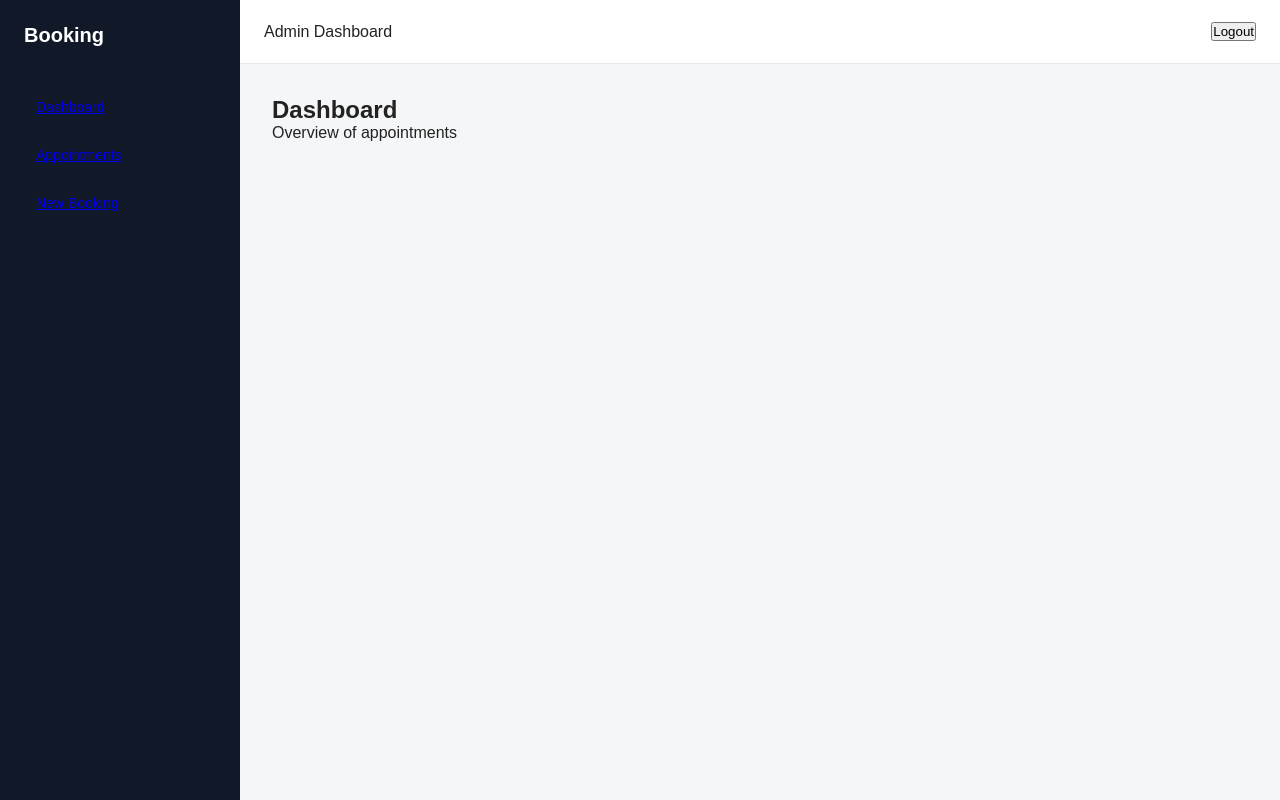
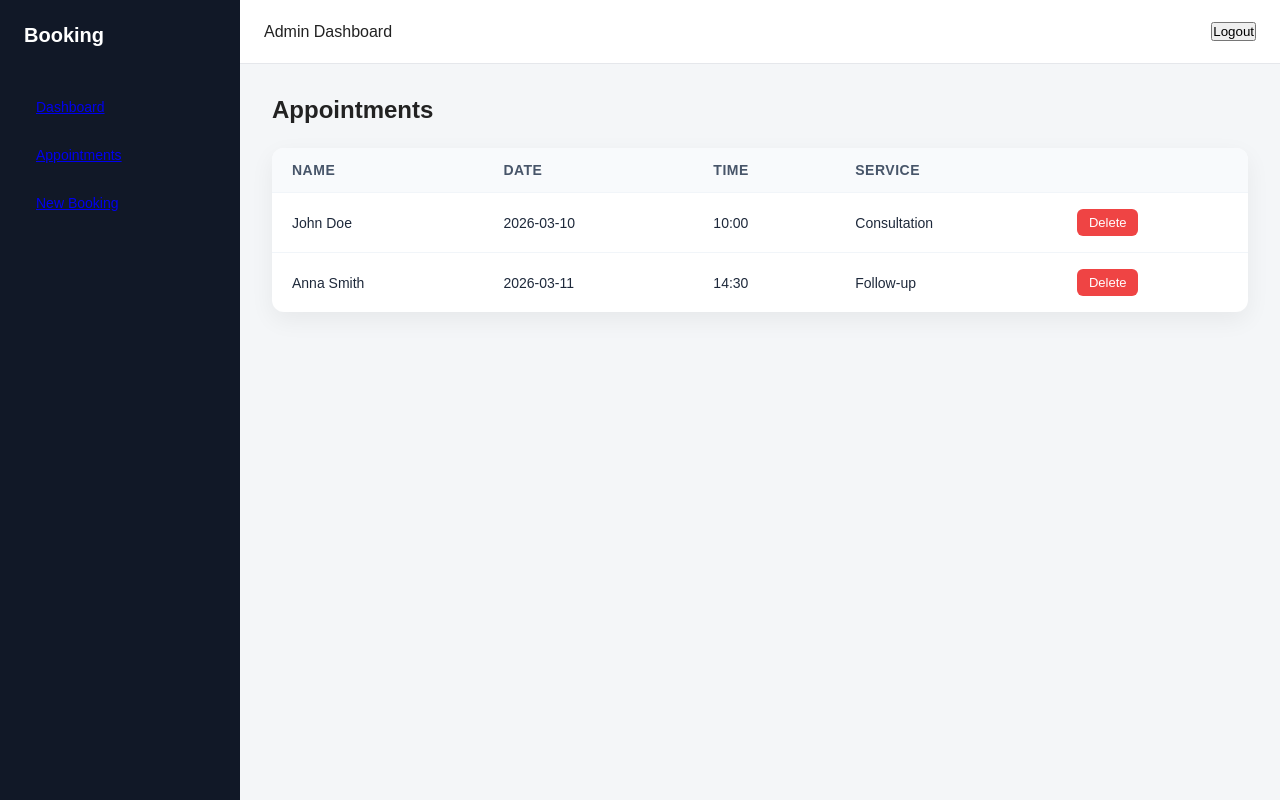
Before and after one commit to Sziszko468/booking-app, a Next.js app: page /apponitments in a window 1280 px wide. Built offline with nearby package versions, Linux system fonts and the light colour scheme; sample sign-in values are in the browser's storage.

Commit message:
Base Step 4

```diff
--- /dev/null
+++ b/src/app/apponitments/Appointments.module.scss
@@ -0,0 +1,66 @@
+.container {
+  margin-top: 24px;
+}
+
+.table {
+  width: 100%;
+  border-collapse: collapse;
+  background: #ffffff;
+  border-radius: 12px;
+  overflow: hidden;
+  box-shadow: 0 8px 24px rgba(0, 0, 0, 0.06);
+}
+
+.table thead {
+  background: #f8fafc;
+  text-align: left;
+}
+
+.table th {
+  padding: 14px 20px;
+  font-size: 14px;
+  font-weight: 600;
+  color: #475569;
+  text-transform: uppercase;
+  letter-spacing: 0.5px;
+}
+
+.table td {
+  padding: 16px 20px;
+  font-size: 14px;
+  color: #1e293b;
+}
+
+.table tbody tr {
+  border-top: 1px solid #f1f5f9;
+  transition: background 0.2s ease;
+}
+
+.table tbody tr:hover {
+  background: #f8fafc;
+}
+
+.deleteButton {
+  background: #ef4444;
+  color: white;
+  border: none;
+  padding: 6px 12px;
+  font-size: 13px;
+  border-radius: 6px;
+  cursor: pointer;
+  transition: background 0.2s ease;
+}
+
+.deleteButton:hover {
+  background: #dc2626;
+}
+
+.emptyState {
+  margin-top: 40px;
+  padding: 32px;
+  text-align: center;
+  background: #f8fafc;
+  border-radius: 12px;
+  color: #64748b;
+  font-size: 15px;
+}
--- a/src/app/apponitments/page.tsx
+++ b/src/app/apponitments/page.tsx
@@ -1,10 +1,70 @@
+"use client";
+
+import { useState } from "react";
 import AdminLayout from "@/components/layout/AdminLayout";
+import ProtectedRoute from "@/components/auth/ProtectedRoute";
+import { initialAppointments } from "@/data/appointments";
+import { Appointment } from "@/types/appointment";
+import styles from "./Appointments.module.scss";
 
-export default function DashboardPage() {
+export default function AppointmentsPage() {
+  const [appointments, setAppointments] =
+    useState<Appointment[]>(initialAppointments);
+
+  const handleDelete = (id: string) => {
+    const confirmed = window.confirm(
+      "Are you sure you want to delete this appointment?"
+    );
+
+    if (!confirmed) return;
+
+    setAppointments((prev) => prev.filter((a) => a.id !== id));
+  };
+
   return (
-    <AdminLayout>
-      <h2>Dashboard</h2>
-      <p>Overview of appointments</p>
-    </AdminLayout>
+    <ProtectedRoute>
+      <AdminLayout>
+        <h2>Appointments</h2>
+
+        <div className={styles.container}>
+          {appointments.length === 0 ? (
+            <div className={styles.emptyState}>
+              No appointments found.
+            </div>
+          ) : (
+            <table className={styles.table}>
+              <thead>
+                <tr>
+                  <th>Name</th>
+                  <th>Date</th>
+                  <th>Time</th>
+                  <th>Service</th>
+                  <th></th>
+                </tr>
+              </thead>
+
+              <tbody>
+                {appointments.map((a) => (
+                  <tr key={a.id}>
+                    <td>{a.name}</td>
+                    <td>{a.date}</td>
+                    <td>{a.time}</td>
+                    <td>{a.service}</td>
+                    <td>
+                      <button
+                        className={styles.deleteButton}
+                        onClick={() => handleDelete(a.id)}
+                      >
+                        Delete
+                      </button>
+                    </td>
+                  </tr>
+                ))}
+              </tbody>
+            </table>
+          )}
+        </div>
+      </AdminLayout>
+    </ProtectedRoute>
   );
 }
--- /dev/null
+++ b/src/data/appointments.ts
@@ -0,0 +1,20 @@
+import { Appointment } from "@/types/appointment";
+
+export const initialAppointments: Appointment[] = [
+  {
+    id: "1",
+    name: "John Doe",
+    email: "john@test.com",
+    date: "2026-03-10",
+    time: "10:00",
+    service: "Consultation",
+  },
+  {
+    id: "2",
+    name: "Anna Smith",
+    email: "anna@test.com",
+    date: "2026-03-11",
+    time: "14:30",
+    service: "Follow-up",
+  },
+];
```
